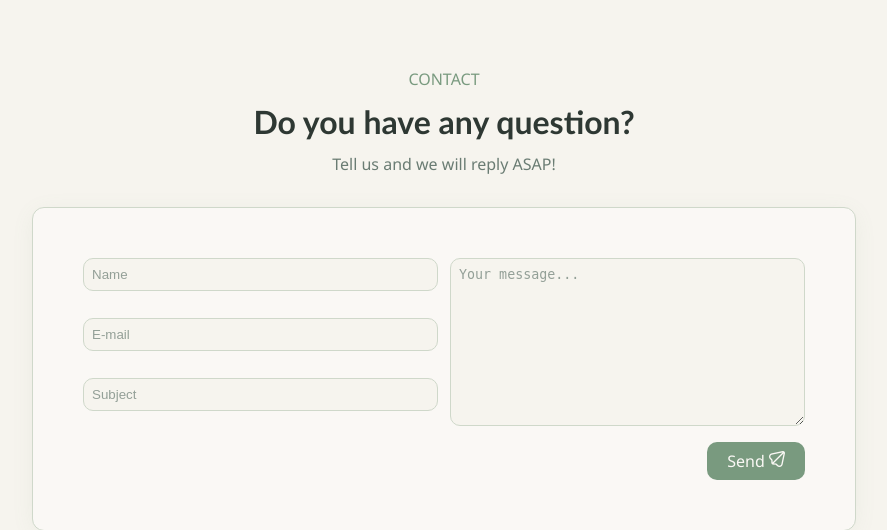
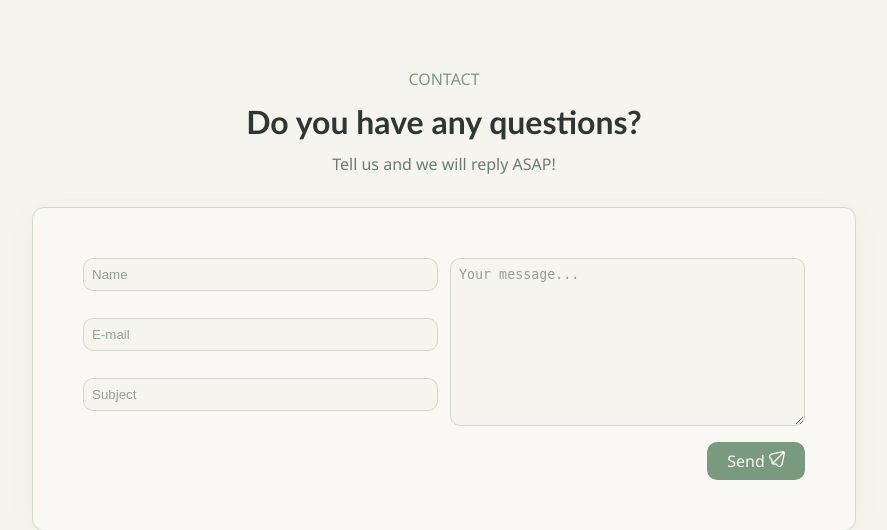
Before and after one commit to GoodLvck/PW-ProductivitySite, a Django app: page / in a window 1280 px wide. Shown: the part 603-1133 px from the top of the page, without its empty margins (196-1083 px from the left). Run offline with Django 5.2, Linux system fonts and the light colour scheme; some libraries are stand-ins or nearby versions.

Commit message:
Update ProductivitySite/templates/unauthorized/landing/home.html
Co-authored-by: Copilot <175728472+Copilot@users.noreply.github.com>

```diff
--- a/ProductivitySite/templates/unauthorized/landing/home.html
+++ b/ProductivitySite/templates/unauthorized/landing/home.html
@@ -38,7 +38,7 @@
             <div class="contact-layout">
                 <div class="section-header">
                     <span class="section-badge">CONTACT</span>
-                    <h2 class="section-title">Do you have any question?</h2>
+                    <h2 class="section-title">Do you have any questions?</h2>
                     <p class="section-subtitle">Tell us and we will reply ASAP!</p>
                 </div>
                 <div class="contact-form">
```
